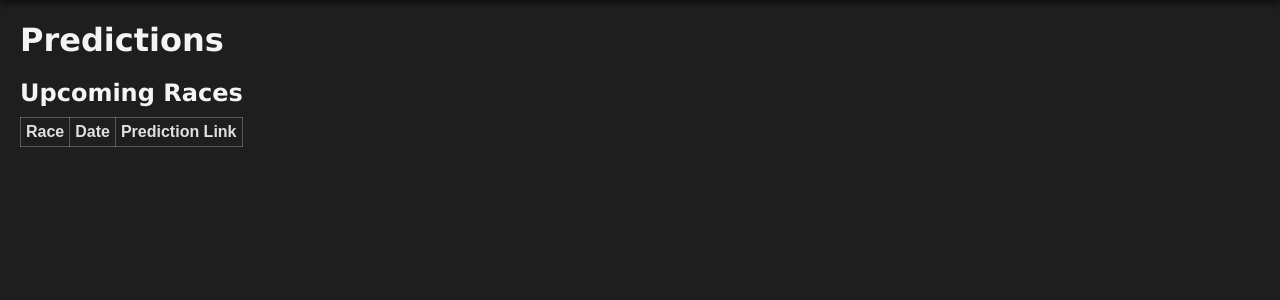
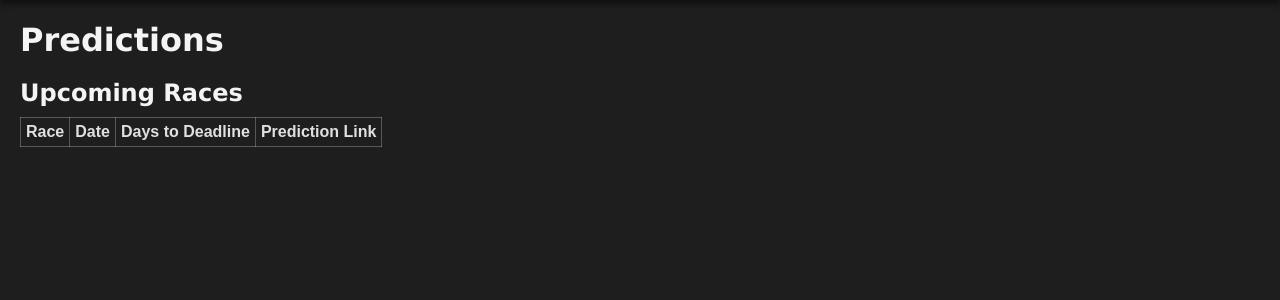
Before and after one commit to Black-Jackal13/APT, a Django app: template APT_Django/templates/predictions.html in a window 1280 px wide. Shown: the part 68-368 px from the top of the page. Run offline with Django 5.2, Linux system fonts and the light colour scheme; the template is opened without the code that fills it: values that come from a table or form of the project are taken from there, others are empty; tables that the repository leaves empty hold one stand-in row (values such as "Sample post"); lists and menus that the app fills with data are empty.

Commit message:
Added time to deadline in table

```diff
--- a/APT_Django/templates/predictions.html
+++ b/APT_Django/templates/predictions.html
@@ -12,6 +12,7 @@
             <tr>
                 <th>Race</th>
                 <th>Date</th>
+                <th>Days to Deadline</th>
                 <th>Prediction Link</th>
             </tr>
             </thead>
@@ -22,6 +23,7 @@
                         <!-- Race Details -->
                         <td>{{ race.race_name }}</td>
                         <td>{{ race.race_date }}</td>
+                        <td>{{ race.time_to }}</td>
                         <td>
                             <a href="/predictions/predict/{{ race.race_season }}/{{ race.race_cup }}
                                     /{{ race.race_name }}"
```
